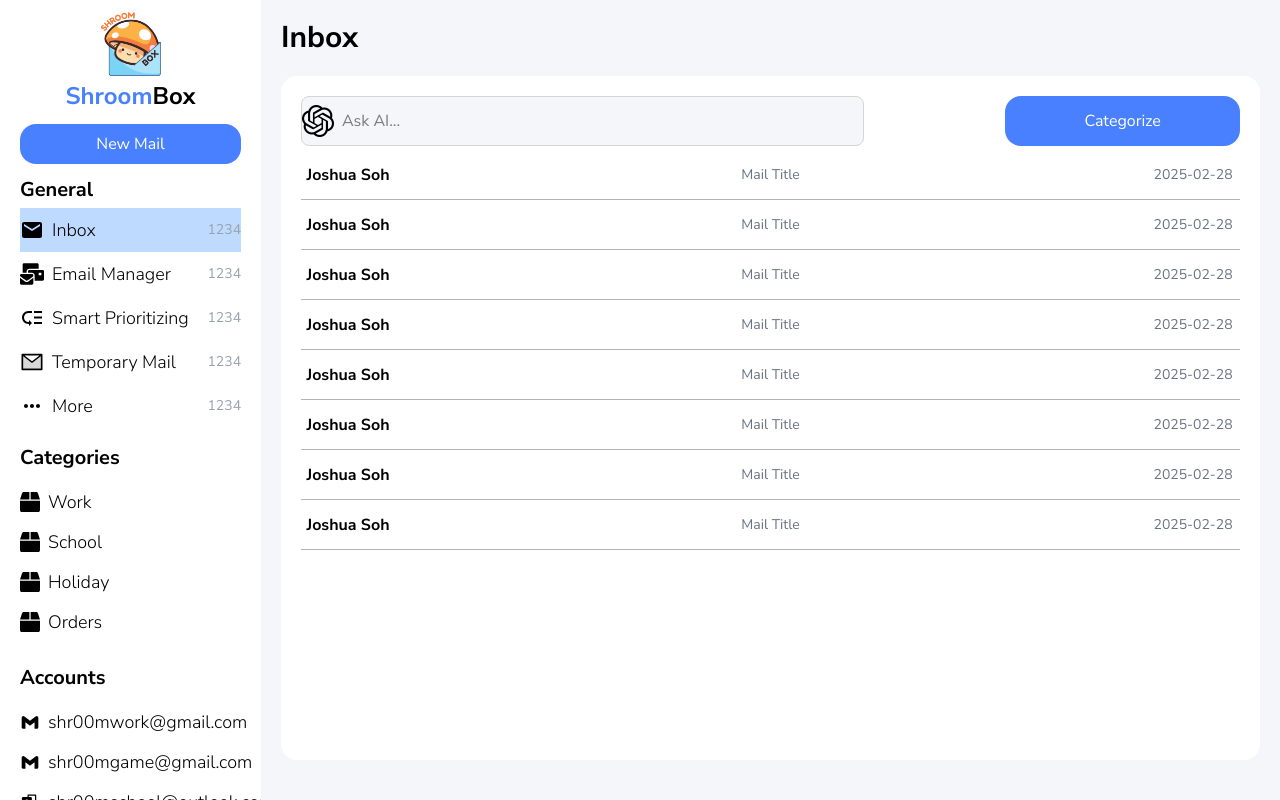
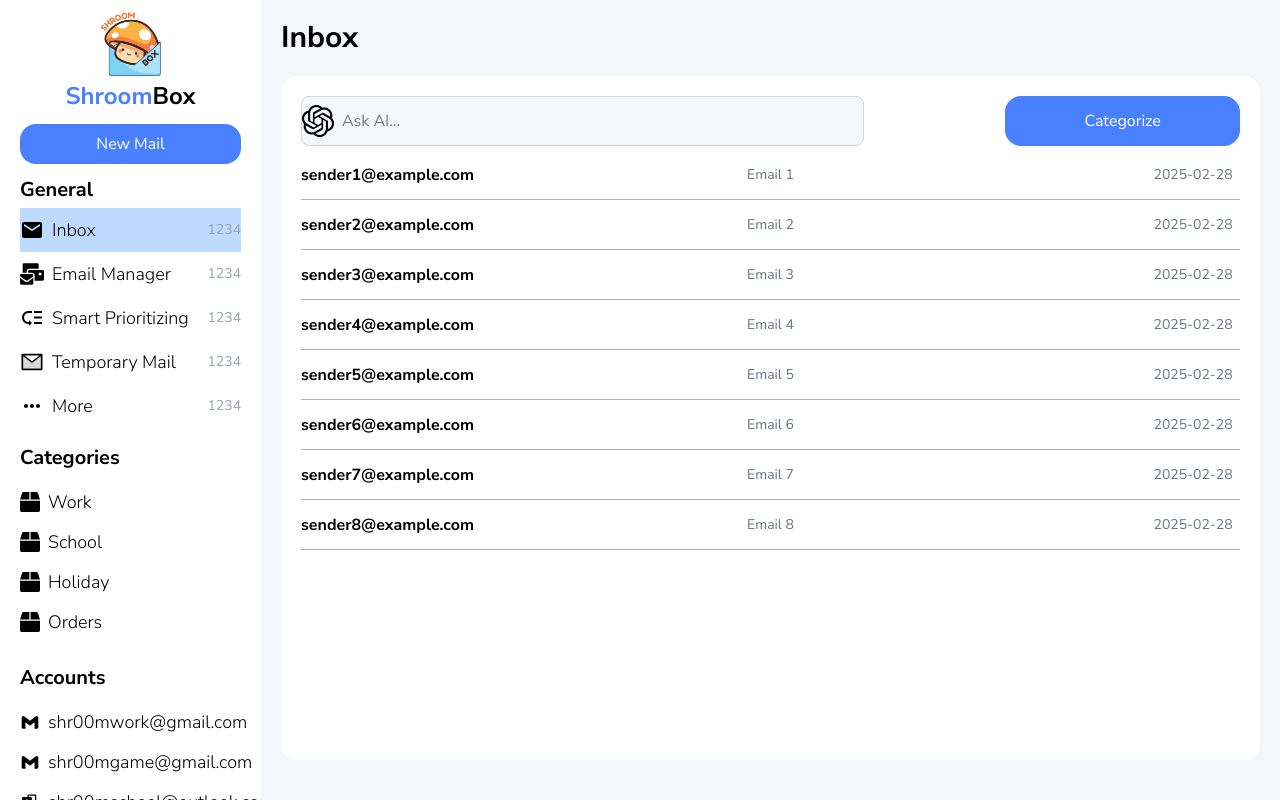
Before and after one commit to shr00m335/shroomBox, a React (Vite) app: page /inbox in a window 1280 px wide. Built offline with nearby package versions, Linux system fonts and the light colour scheme.

Commit message:
emailDetails page

```diff
--- /dev/null
+++ b/src/components/inbox/EmailDetails.tsx
@@ -0,0 +1,33 @@
+import React from 'react';
+import { FaArrowLeft } from 'react-icons/fa'; // Importing an icon from react-icons
+
+interface EmailDetailsProps {
+  email: {
+    subject: string;
+    sender: string;
+    body: string;
+  };
+  onBack: () => void;
+}
+
+const EmailDetails: React.FC<EmailDetailsProps> = ({ email, onBack }) => {
+  return (
+    <div className="w-full h-full p-5 bg-white rounded-2xl shadow-md">
+      <div className="flex justify-between items-center mb-5">
+        <button onClick={onBack} className="text-blue-500 flex items-center">
+          <FaArrowLeft className="mr-2" /> {/* Icon */}
+          Back
+        </button>
+      </div>
+      <div className="border-b pb-3 mb-3">
+        <h2 className="font-bold text-2xl text-left">{email.subject}</h2>
+        <p className="text-gray-700 text-left">From: {email.sender}</p>
+      </div>
+      <div className="mt-5">
+        <p className="text-left">{email.body}</p>
+      </div>
+    </div>
+  );
+};
+
+export default EmailDetails;
--- a/src/components/inbox/Inbox.tsx
+++ b/src/components/inbox/Inbox.tsx
@@ -1,39 +1,52 @@
-import React, { useState } from "react";
-import { getOpenAIResponse } from "../../../api";
+import React, { useState } from 'react';
 import { BlueButton } from "../Buttons";
 import Sidebar from "../sidebar/Sidebar";
 import InboxItem from "./inboxItem";
+import EmailDetails from "./EmailDetails";
+import { getOpenAIResponse } from '../../../api';
 
 const Inbox: React.FC = () => {
-  const [query, setQuery] = useState("");
-  const [response, setResponse] = useState("");
+  const [query, setQuery] = useState('');
+  const [response, setResponse] = useState('');
+  const [selectedEmail, setSelectedEmail] = useState<null | { subject: string; sender: string; body: string }>(null);
 
   const handleInputChange = (e: React.ChangeEvent<HTMLInputElement>) => {
     setQuery(e.target.value);
   };
 
   const handleAIRequest = async () => {
-    console.log("Submitting query:", query); // Debug log
+    console.log('Submitting query:', query); // Debug log
     try {
       const aiResponse = await getOpenAIResponse(query);
-      console.log("AI response:", aiResponse); // Debug log
-      // Updated here: using message.content instead of text
+      console.log('AI response:', aiResponse); // Debug log
       setResponse(aiResponse.choices[0].message.content);
     } catch (error) {
-      console.error("Error fetching AI response:", error);
+      console.error('Error fetching AI response:', error);
     }
   };
 
   const handleKeyPress = (e: React.KeyboardEvent<HTMLInputElement>) => {
-    if (e.key === "Enter") {
+    if (e.key === 'Enter') {
       handleAIRequest();
     }
+  };
+
+  const handleEmailClick = (email: { subject: string; sender: string; body: string }) => {
+    setSelectedEmail(email);
+  };
+
+  const handleBack = () => {
+    setSelectedEmail(null);
   };
 
   return (
     <div className="flex bg-[#F5F6FA] w-screen h-screen">
       <Sidebar selectedItem="inbox" />
       <div className="w-full h-full p-5">
+        {selectedEmail ? (
+          <EmailDetails email={selectedEmail} onBack={handleBack} />
+        ) : (
+          <>
             <p className="font-bold text-3xl w-full text-left">Inbox</p>
             <div className="w-full h-9/10 bg-white my-5 rounded-2xl flex flex-col items-start p-5">
               <div className="w-full grid grid-cols-4">
@@ -52,16 +65,58 @@ const Inbox: React.FC = () => {
                 </div>
               )}
               <div className="w-full my-1">
-            <InboxItem />
-            <InboxItem />
-            <InboxItem />
-            <InboxItem />
-            <InboxItem />
-            <InboxItem />
-            <InboxItem />
-            <InboxItem />
+                <InboxItem
+                  onClick={() => handleEmailClick({ subject: 'Email 1', sender: 'sender1@example.com', body: 'This is the body of email 1.' })}
+                  sender="sender1@example.com"
+                  title="Email 1"
+                  date="2025-02-28"
+                />
+                <InboxItem
+                  onClick={() => handleEmailClick({ subject: 'Email 2', sender: 'sender2@example.com', body: 'This is the body of email 2.' })}
+                  sender="sender2@example.com"
+                  title="Email 2"
+                  date="2025-02-28"
+                />
+                <InboxItem
+                  onClick={() => handleEmailClick({ subject: 'Email 3', sender: 'sender3@example.com', body: 'This is the body of email 3.' })}
+                  sender="sender3@example.com"
+                  title="Email 3"
+                  date="2025-02-28"
+                />
+                <InboxItem
+                  onClick={() => handleEmailClick({ subject: 'Email 4', sender: 'sender4@example.com', body: 'This is the body of email 4.' })}
+                  sender="sender4@example.com"
+                  title="Email 4"
+                  date="2025-02-28"
+                />
+                <InboxItem
+                  onClick={() => handleEmailClick({ subject: 'Email 5', sender: 'sender5@example.com', body: 'This is the body of email 5.' })}
+                  sender="sender5@example.com"
+                  title="Email 5"
+                  date="2025-02-28"
+                />
+                <InboxItem
+                  onClick={() => handleEmailClick({ subject: 'Email 6', sender: 'sender6@example.com', body: 'This is the body of email 6.' })}
+                  sender="sender6@example.com"
+                  title="Email 6"
+                  date="2025-02-28"
+                />
+                <InboxItem
+                  onClick={() => handleEmailClick({ subject: 'Email 7', sender: 'sender7@example.com', body: 'This is the body of email 7.' })}
+                  sender="sender7@example.com"
+                  title="Email 7"
+                  date="2025-02-28"
+                />
+                <InboxItem
+                  onClick={() => handleEmailClick({ subject: 'Email 8', sender: 'sender8@example.com', body: 'This is the body of email 8.' })}
+                  sender="sender8@example.com"
+                  title="Email 8"
+                  date="2025-02-28"
+                />
               </div>
             </div>
+          </>
+        )}
       </div>
     </div>
   );
--- a/src/components/inbox/inboxItem.tsx
+++ b/src/components/inbox/inboxItem.tsx
@@ -1,9 +1,21 @@
-const InboxItem = (): React.ReactNode => {
+import React from 'react';
+
+interface InboxItemProps {
+  onClick: () => void;
+  sender: string;
+  title: string;
+  date: string;
+}
+
+const InboxItem: React.FC<InboxItemProps> = ({ onClick, sender, title, date }) => {
   return (
-    <div className="grid grid-cols-[10%_80%_10%] h-[50px] w-full border-b-[1px] border-[#B3B3B3]">
-      <p className="my-auto font-bold">Joshua Soh</p>
-      <p className="my-auto self-start text-sm text-gray-500">Mail Title</p>
-      <p className="my-auto text-sm text-gray-500">2025-02-28</p>
+    <div
+      className="grid grid-cols-[10%_80%_10%] h-[50px] w-full border-b-[1px] border-[#B3B3B3] cursor-pointer"
+      onClick={onClick}
+    >
+      <p className="my-auto font-bold">{sender}</p>
+      <p className="my-auto self-start text-sm text-gray-500">{title}</p>
+      <p className="my-auto text-sm text-gray-500">{date}</p>
     </div>
   );
 };
```
Lines whose indentation alone changed are shown as unchanged.
